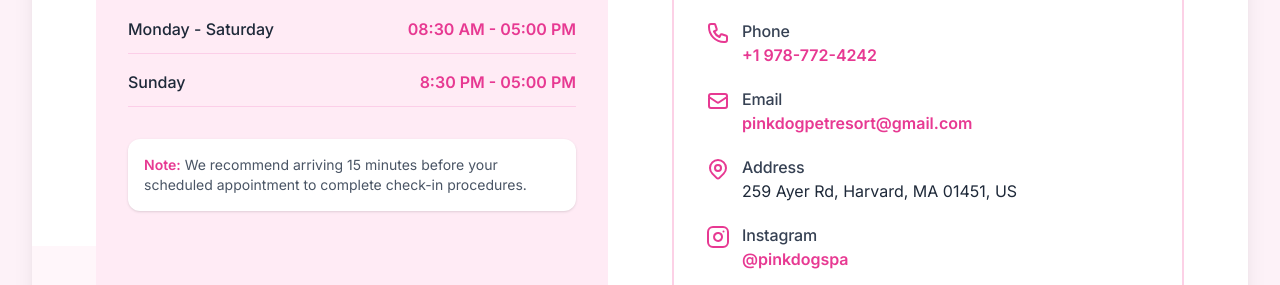
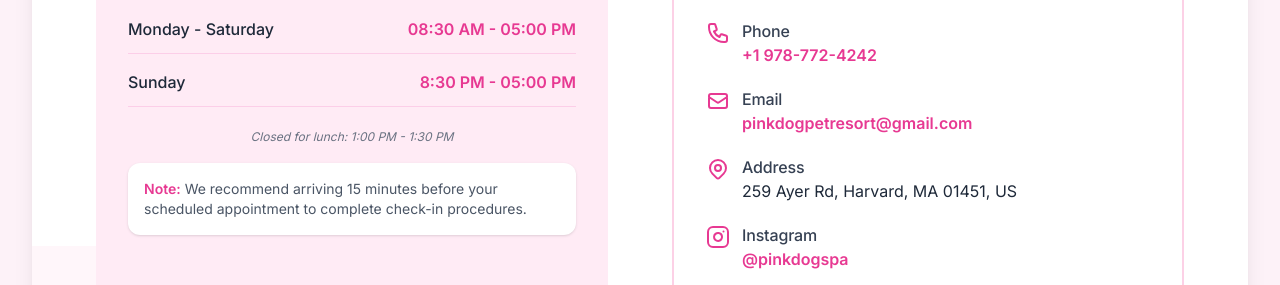
Before and after one commit to julyangava-bot/Site-Nancy, a Next.js app: page / in a window 1280 px wide. Shown: the part 5120-5405 px from the top of the page. Built offline with nearby package versions, Linux system fonts and the light colour scheme.

Commit message:
Add lunch break notice to check-in info section

```diff
--- a/components/pinkdog/checkin-info.tsx
+++ b/components/pinkdog/checkin-info.tsx
@@ -127,9 +127,12 @@ export function CheckInInfo() {
                       </span>
                     </div>
                   ))}
+                  <div className="text-center">
+                    <span className="text-xs text-gray-500 italic">Closed for lunch: 1:00 PM - 1:30 PM</span>
+                  </div>
                 </div>
 
-                <div className="mt-8 bg-white rounded-xl p-4 shadow-sm">
+                <div className="mt-4 bg-white rounded-xl p-4 shadow-sm">
                   <p className="text-gray-600 text-sm">
                     <span className="font-semibold text-[#E73992]">Note:</span>{" "}
                     We recommend arriving 15 minutes before your scheduled
```
